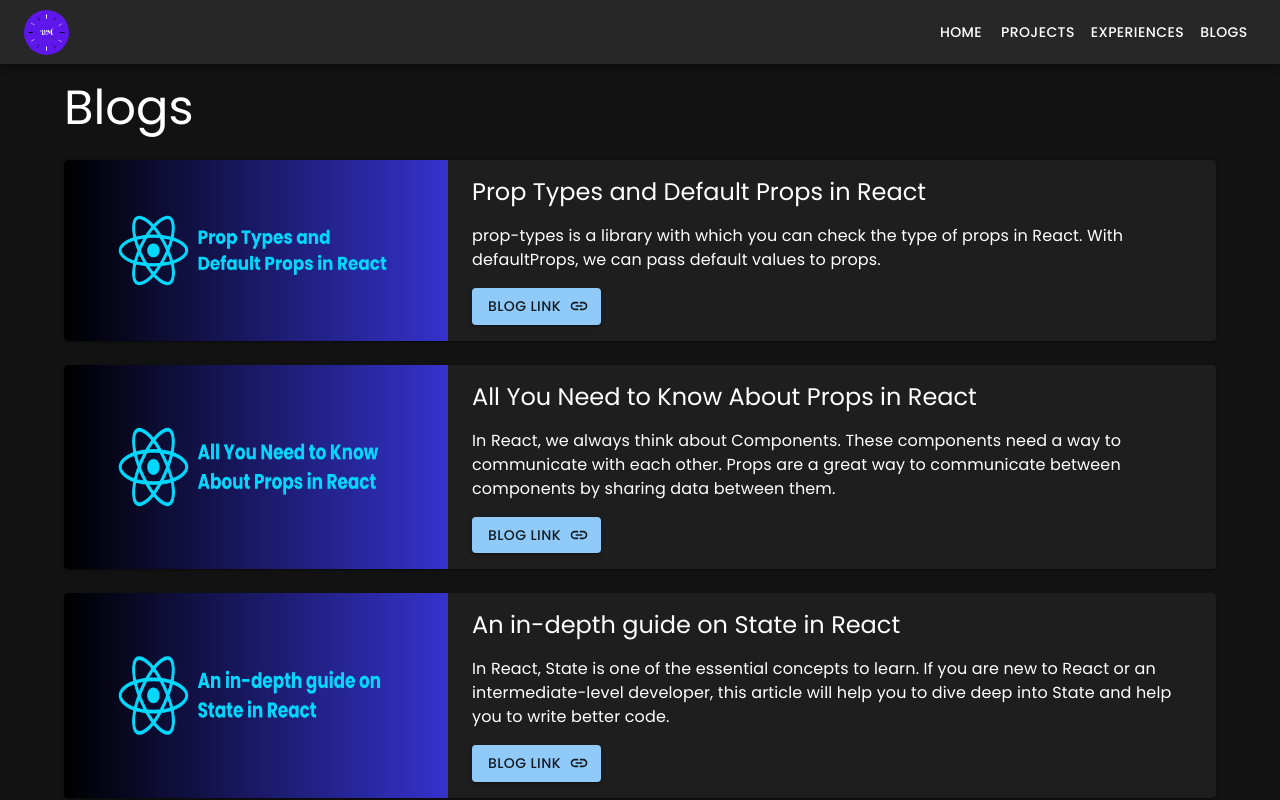
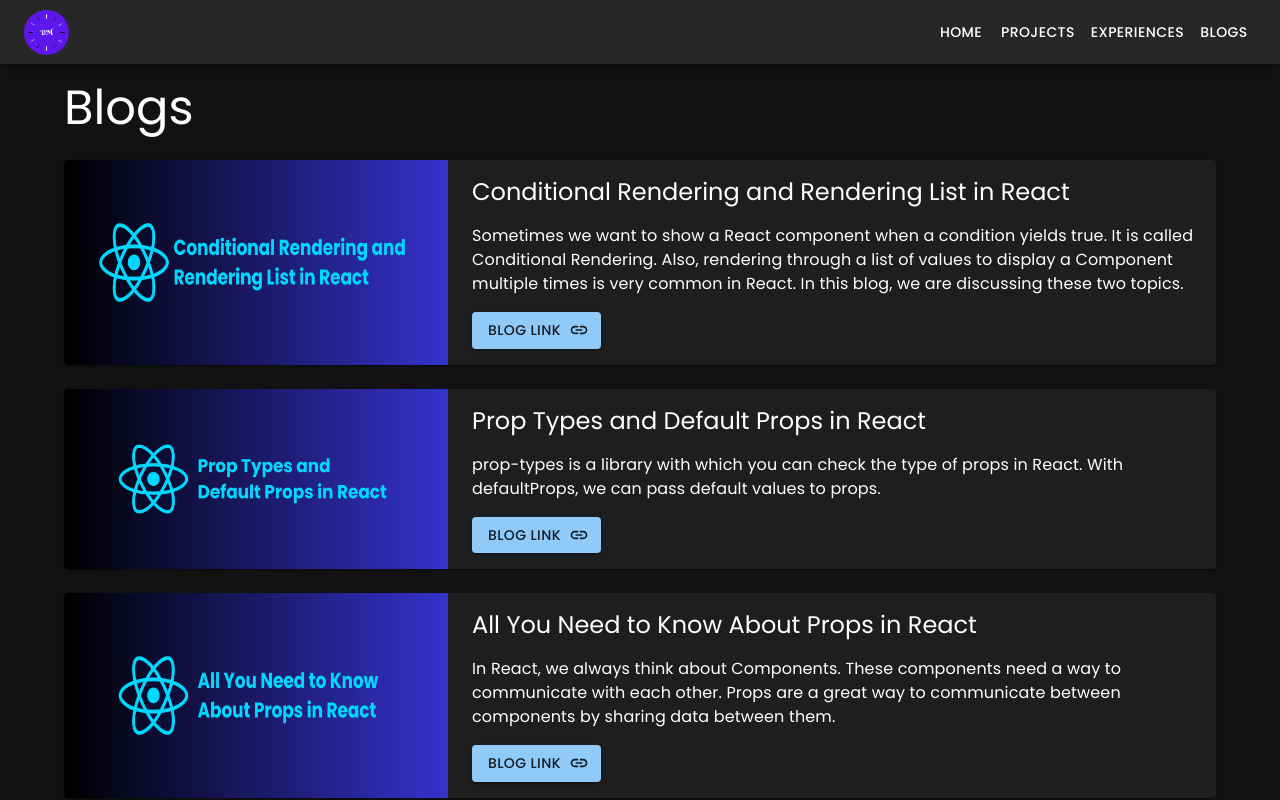
Before and after one commit to debajit13/portfolio, a React (Create React App) app: page /blogs in a window 1280 px wide. Shown: the top 800 px of the page. Built offline with nearby package versions, Linux system fonts and the light colour scheme.

Commit message:
add new blog 'Conditional Rendering and Rendering List in React'

```diff
--- a/src/pages/Blogs.js
+++ b/src/pages/Blogs.js
@@ -8,9 +8,18 @@ import deepDiveIntoGit2 from '../assets/images/blogs/deepDiveIntoGit2.png';
 import indepthStateImage from '../assets/images/blogs/InDepthState.png';
 import allAboutPropsImage from '../assets/images/blogs/AllAboutProps.png';
 import propTypesAndDefaultPropsImage from '../assets/images/blogs/prop-types-default-props.png';
+import conditionalRenderingImage from '../assets/images/blogs/conditional rendering.png';
 
 const Blogs = () => {
   const blogsData = [
+    {
+      blogTitle: 'Conditional Rendering and Rendering List in React',
+      blogDescription:
+        'Sometimes we want to show a React component when a condition yields true. It is called Conditional Rendering. Also, rendering through a list of values to display a Component multiple times is very common in React. In this blog, we are discussing these two topics.',
+      blogImage: conditionalRenderingImage,
+      blogLink:
+        'https://dev.to/debajit13/conditional-rendering-and-rendering-list-in-react-4886',
+    },
     {
       blogTitle: 'Prop Types and Default Props in React',
       blogDescription:
```
Also changed, not shown: src/assets/images/blogs/conditional rendering.png (added).
